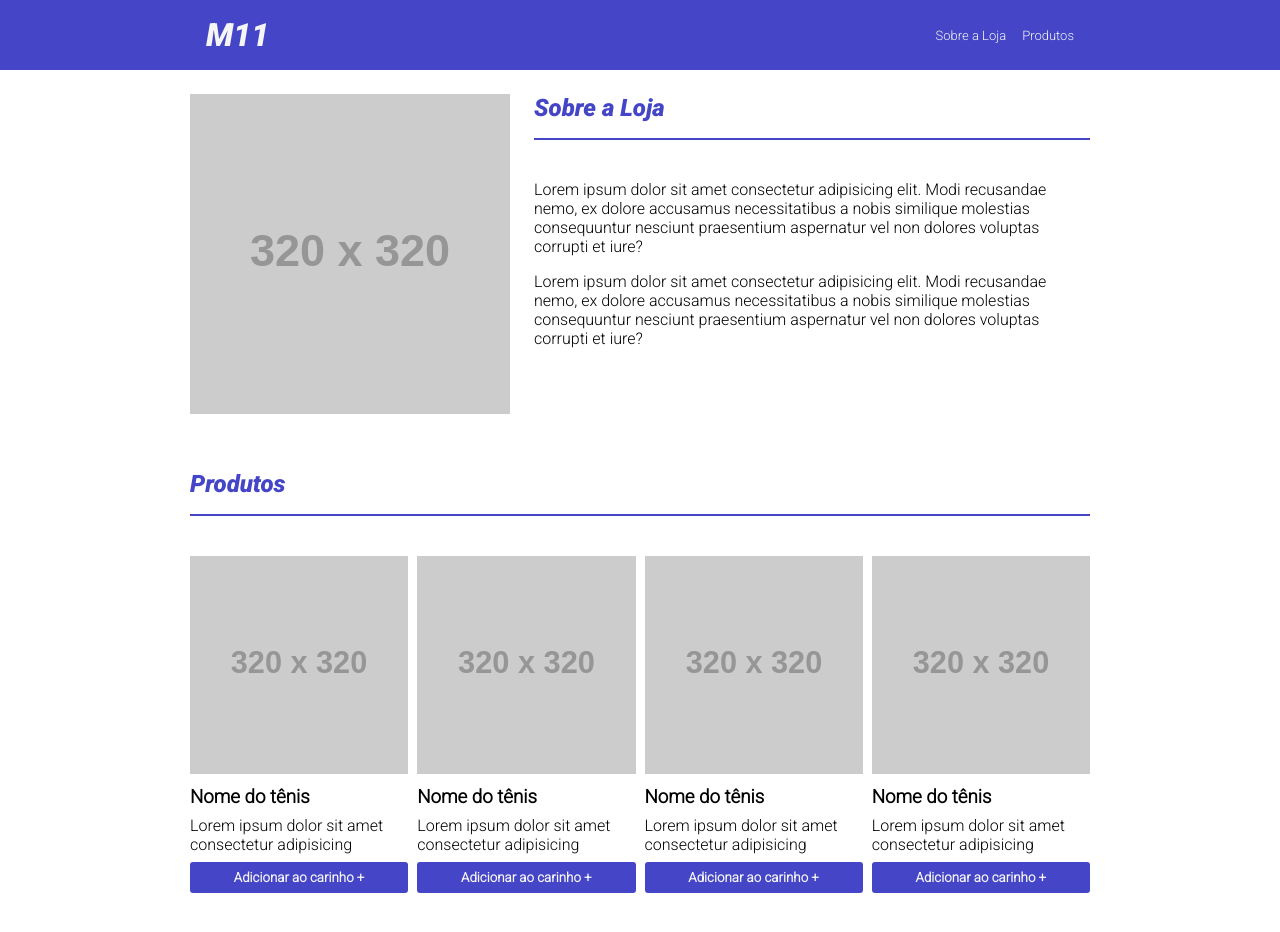
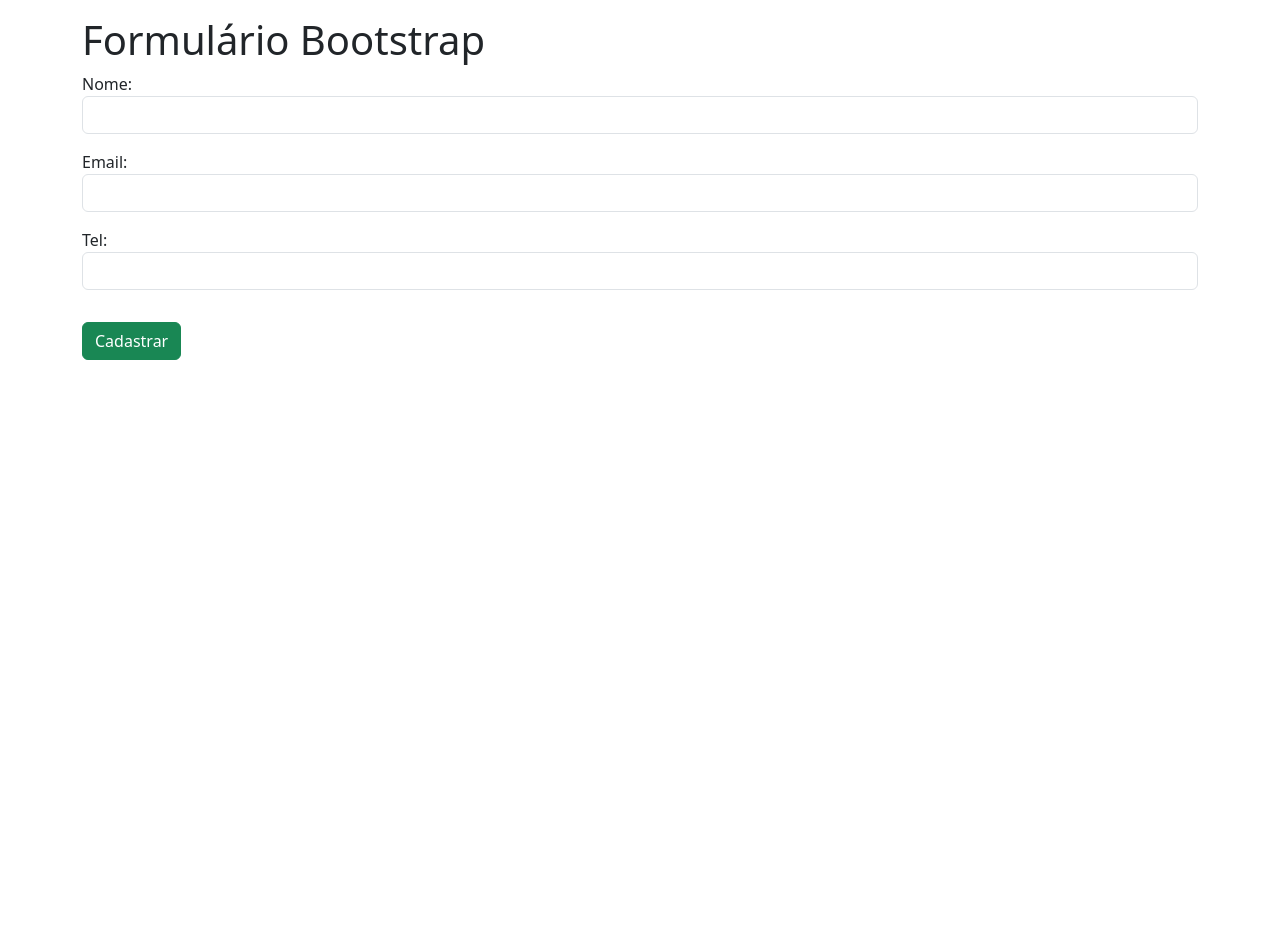
Before and after one commit to Nathanael-J/curso_ebac_frontend, a plain HTML site: page index.html in a window 1280 px wide. After the commit the page ends 800 px from the top, so only its background shows below. Drawn offline with nearby package versions, Linux system fonts and the light colour scheme; placeholder pictures from the web are drawn by us.

Commit message:
new files

```diff
--- a/index.html
+++ b/index.html
@@ -4,62 +4,47 @@
     <meta charset="UTF-8">
     <meta http-equiv="X-UA-Compatible" content="IE=edge">
     <meta name="viewport" content="width=device-width, initial-scale=1.0">
-    <title>Desafio - Módulo 11</title>
+    <title>Desafio - Módulo 12</title>
+    <link rel="stylesheet" href="https://cdn.jsdelivr.net/npm/bootstrap@5.3.0-alpha3/dist/css/bootstrap.min.css">
     <link rel="stylesheet" href="main.css">
-    <link rel="preconnect" href="https://fonts.googleapis.com">
-    <link rel="preconnect" href="https://fonts.gstatic.com" crossorigin>
-    <link href="https://fonts.googleapis.com/css2?family=Roboto:ital,wght@0,300;1,400;1,900&display=swap" rel="stylesheet">
 </head>
 <body>
     <header>
         <div class="container">
-            <h1>M11</h1>
-            <ul>
-                <a href="#sobre">
-                    <li>Sobre a Loja</li>
-                </a>
-                <a href="#produtos">
-                    <li>Produtos</li>
-                </a>
-            </ul>
+            <div class="row">
+                <div class="col">
+                    <h1>Formulário Bootstrap</h1>
+                </div>
+            </div>
         </div>
     </header>
-    <section id="sobre" class="container">
-        <img src="https://via.placeholder.com/320x320">
-        <div class="sobre-conteudo">
-            <h2>Sobre a Loja</h2>
-            <p>Lorem ipsum dolor sit amet consectetur adipisicing elit. Modi recusandae nemo, ex dolore accusamus necessitatibus a nobis similique molestias consequuntur nesciunt praesentium aspernatur vel non dolores voluptas corrupti et iure?</p>
-            <p>Lorem ipsum dolor sit amet consectetur adipisicing elit. Modi recusandae nemo, ex dolore accusamus necessitatibus a nobis similique molestias consequuntur nesciunt praesentium aspernatur vel non dolores voluptas corrupti et iure?</p>
-        </div>
-    </section>
-    <section class="container">
-        <h2>Produtos</h2>
-        <div id="produtos">
-            <div class="produto">
-                <img src="https://via.placeholder.com/320x320">
-                <h3>Nome do tênis</h3>
-                <p>Lorem ipsum dolor sit amet consectetur adipisicing</p>
-                <button type="submit">Adicionar ao carinho +</button>
+    <form>
+        <div class="container">
+            <div class="row">
+                <div class="col margin-botton">
+                    <label class="form-lable" for="nome">Nome:</label>
+                    <input class="form-control" type="text" id="nome">
+                </div>
             </div>
-            <div class="produto">
-                <img src="https://via.placeholder.com/320x320">
-                <h3>Nome do tênis</h3>
-                <p>Lorem ipsum dolor sit amet consectetur adipisicing</p>
-                <button type="submit">Adicionar ao carinho +</button>
+            <div class="row">
+                <div class="col margin-botton">
+                    <label class="form-lable" for="email">Email:</label>
+                    <input class="form-control" type="email" id="email">
+                </div>
             </div>
-            <div class="produto">
-                <img src="https://via.placeholder.com/320x320">
-                <h3>Nome do tênis</h3>
-                <p>Lorem ipsum dolor sit amet consectetur adipisicing</p>
-                <button type="submit">Adicionar ao carinho +</button>
+            <div class="row">
+                <div class="col margin-botton">
+                    <label class="form-lable" for="tel">Tel:</label>
+                    <input class="form-control" type="tel" id="tel">
+                </div>
             </div>
-            <div class="produto">
-                <img src="https://via.placeholder.com/320x320">
-                <h3>Nome do tênis</h3>
-                <p>Lorem ipsum dolor sit amet consectetur adipisicing</p>
-                <button type="submit">Adicionar ao carinho +</button>
+            <div class="row">
+                <div class="col">
+                    <button type="submit"class="btn btn-success">Cadastrar</button>
+                </div>
             </div>
         </div>
-    </section>
+    </form>
+    <script src="https://cdn.jsdelivr.net/npm/bootstrap@5.3.0-alpha3/dist/js/bootstrap.bundle.min.js"></script>
 </body>
 </html>
--- a/main.css
+++ b/main.css
@@ -1,172 +1,7 @@
-* {
-    padding: 0;
-    margin: 0;
-    box-sizing: border-box;
-    font-family: 'Roboto', sans-serif;
+button, header {
+    margin-top: 16px;
 }
 
-.container {
-    width: 900px;
-    margin: 0 auto;
-    max-width: 100%;
+.margin-botton {
+    margin-bottom: 16px;
 }
-
-ul a {
-    text-decoration: none;
-    list-style: none;
-    float: left;
-    margin-left: 16px;
-    color: whitesmoke;
-    font-size: 13px;
-}
-
-header {
-    background-color: rgb(69, 69, 199);
-}
-
-header .container {
-    display: flex;
-    justify-content: space-between;
-    align-items: center;
-    padding: 16px;
-    color: whitesmoke;
-    margin-bottom: 24px;
-}
-
-header h1 {
-    font-style: italic;
-    font-weight: bold;
-}
-
-#sobre {
-    display: flex;
-    justify-content: start;
-    margin-bottom: 56px;
-}
-
-h2 {
-    font-style: italic;
-    margin-bottom: 40px;
-    padding-bottom: 16px;
-    border-bottom: 2px solid rgb(69, 69, 199);
-    color: rgb(69, 69, 199);
-}
-
-#sobre p {
-    margin-bottom: 8px;
-}
-
-#sobre img {
-    margin-right: 24px;
-}
-
-#produtos img{
-    width: 100%;
-}
-
-#produtos{
-    display: grid;
-    grid-template-columns: repeat(4, 24.25%);
-    column-gap: 1%;
-    margin-bottom: 100px;
-}
-
-button {
-    padding: 8px;
-    width: 100%;
-    border: none;
-    border-radius: 3px;
-    background-color: rgb(69, 69, 199);
-    color: whitesmoke;
-    font-weight: bold;
-}
-
-.produto > img, h3, p {
-    padding-bottom: 8px;
-}
-
-.produto > h3 {
-    font-weight: bold;
-}
-
-@media screen and (max-width: 640px) {
-    .container {
-        width: 620px;
-        margin: 0 auto;
-        max-width: 90%;
-    }
-
-    #sobre {
-        display: block;
-        margin-bottom: 56px;
-    }
-
-    #sobre img {
-        margin-right: 0;
-        width: 100%;
-        margin-bottom: 24px;
-    }
-
-    #produtos img{
-        max-width: 100%;
-    }
-
-    #produtos{
-        display: block;
-        margin-bottom: 100px;
-    }
-
-    .produto {
-        margin-bottom: 40px;
-    }
-}
-
-@media screen and (min-width:641px) and (max-width: 1023px) {
-    .container {
-        width: 1000px;
-        margin: 0 auto;
-        max-width: 90%;
-    }
-
-    header h1 {
-        font-size: 64px;
-    }
-
-    header ul a, p, button {
-        font-size: 16px;
-    }
-
-    h2 {
-        font-size: 32px;
-    }
-
-    h3 {
-        font-size: 24px;
-    }
-
-    #sobre {
-        display: block;
-        margin-bottom: 56px;
-    }
-
-    #sobre img {
-        margin-right: 0;
-        width: 100%;
-        margin-bottom: 24px;
-    }
-
-    #produtos img{
-        width: 100%;
-    }
-
-    #produtos{
-        display: grid;
-        grid-template-columns: repeat(2, 49.5%);
-        column-gap: 1%;
-        margin-bottom: 100px;
-    }
-
-    .produto {
-        margin-bottom: 40px;
-    }
-}
```
